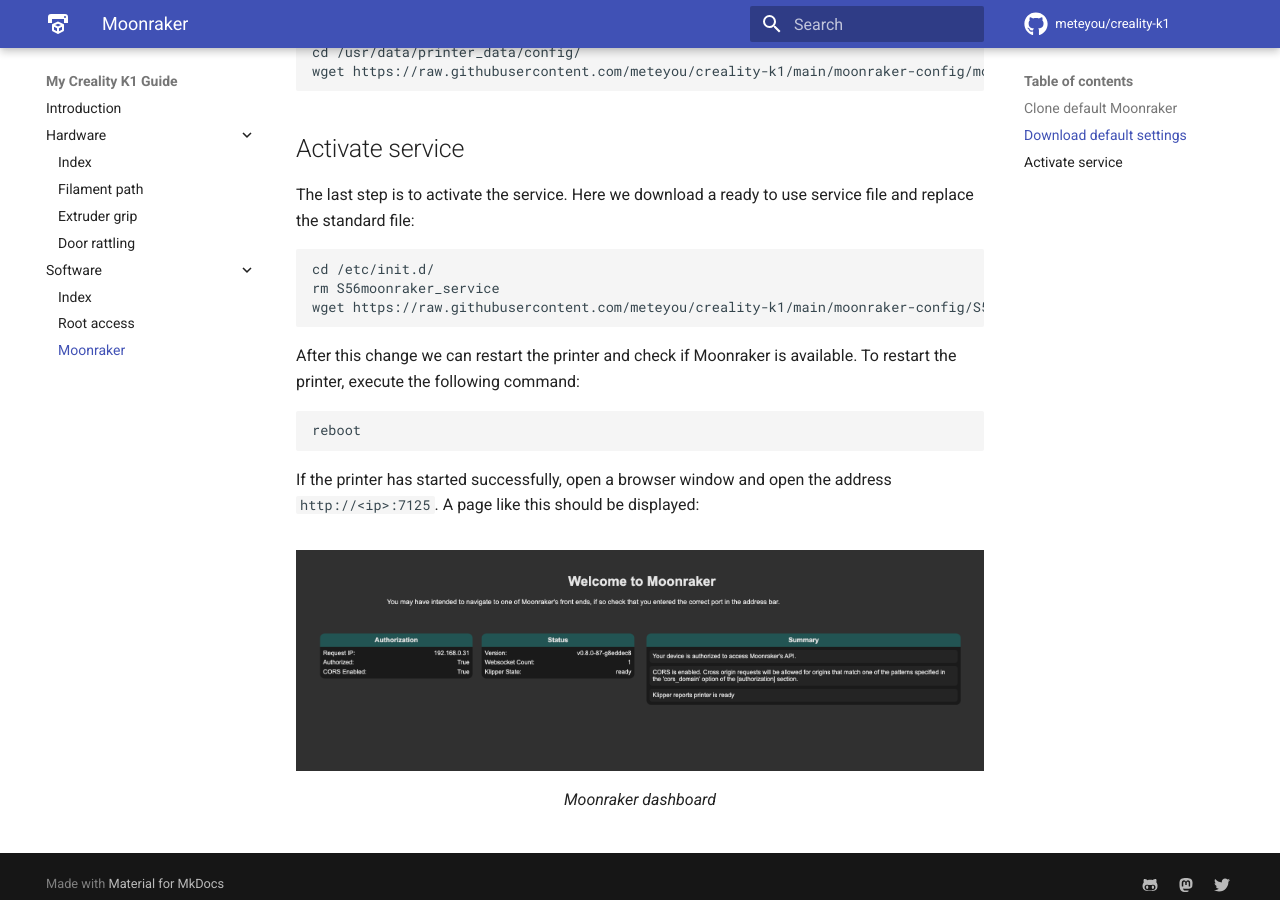
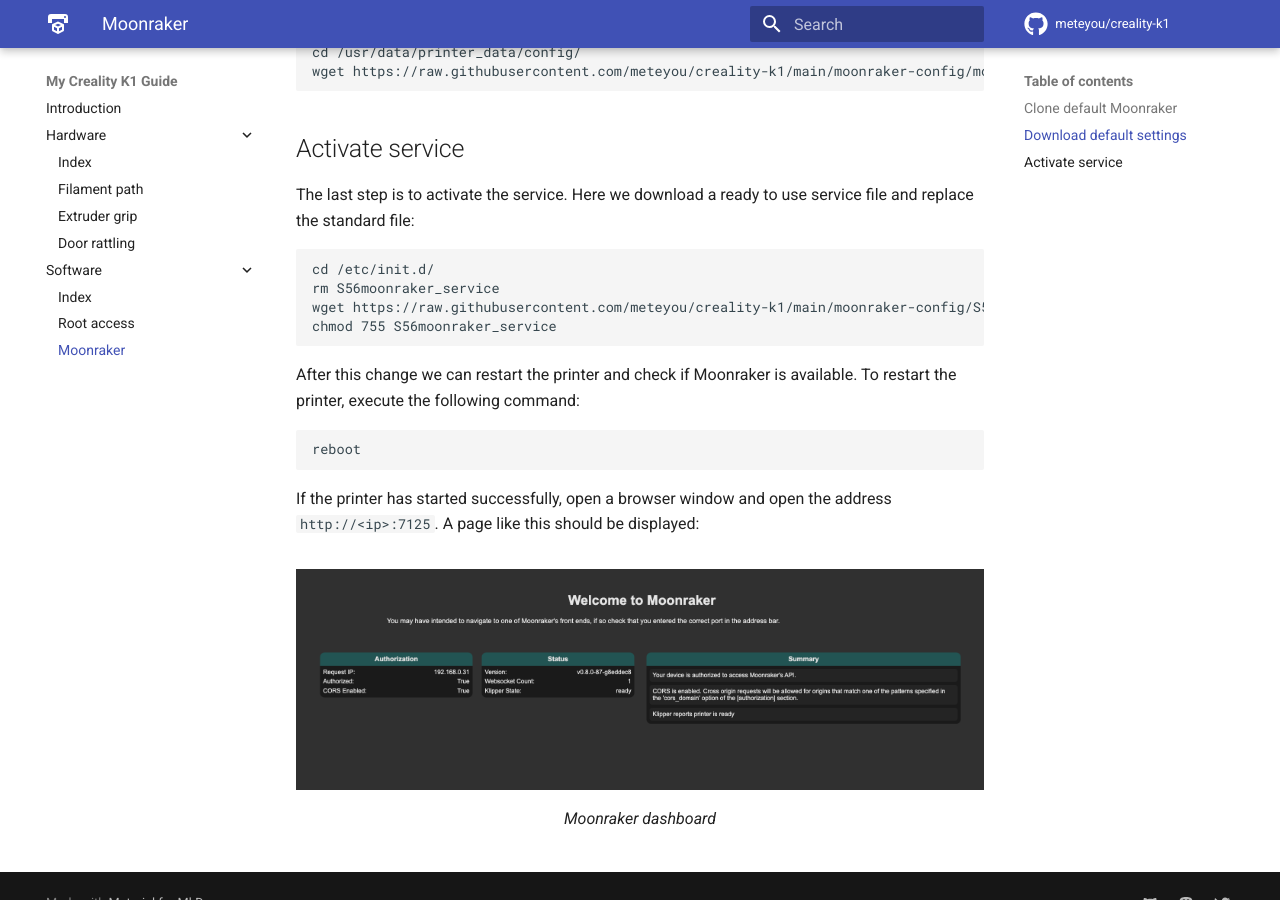
Before and after one commit to meteyou/creality-k1, an MkDocs documentation site: the page built from docs/software/moonraker.md, in a window 1280 px wide and 900 px high, scrolled down 542 px. Built offline with MkDocs 1.6.1 and Material for MkDocs 9.7.7, drawn with Linux system fonts in a browser that asks for light colours; comment, search, counter and statistics services are not loaded.

````diff
--- a/docs/software/moonraker.md
+++ b/docs/software/moonraker.md
@@ -29,6 +29,7 @@
 cd /etc/init.d/
 rm S56moonraker_service
 wget https://raw.githubusercontent.com/meteyou/creality-k1/main/moonraker-config/S56moonraker_service
+chmod 755 S56moonraker_service
 ```
 
 After this change we can restart the printer and check if Moonraker is available. To restart the printer, execute the
````
